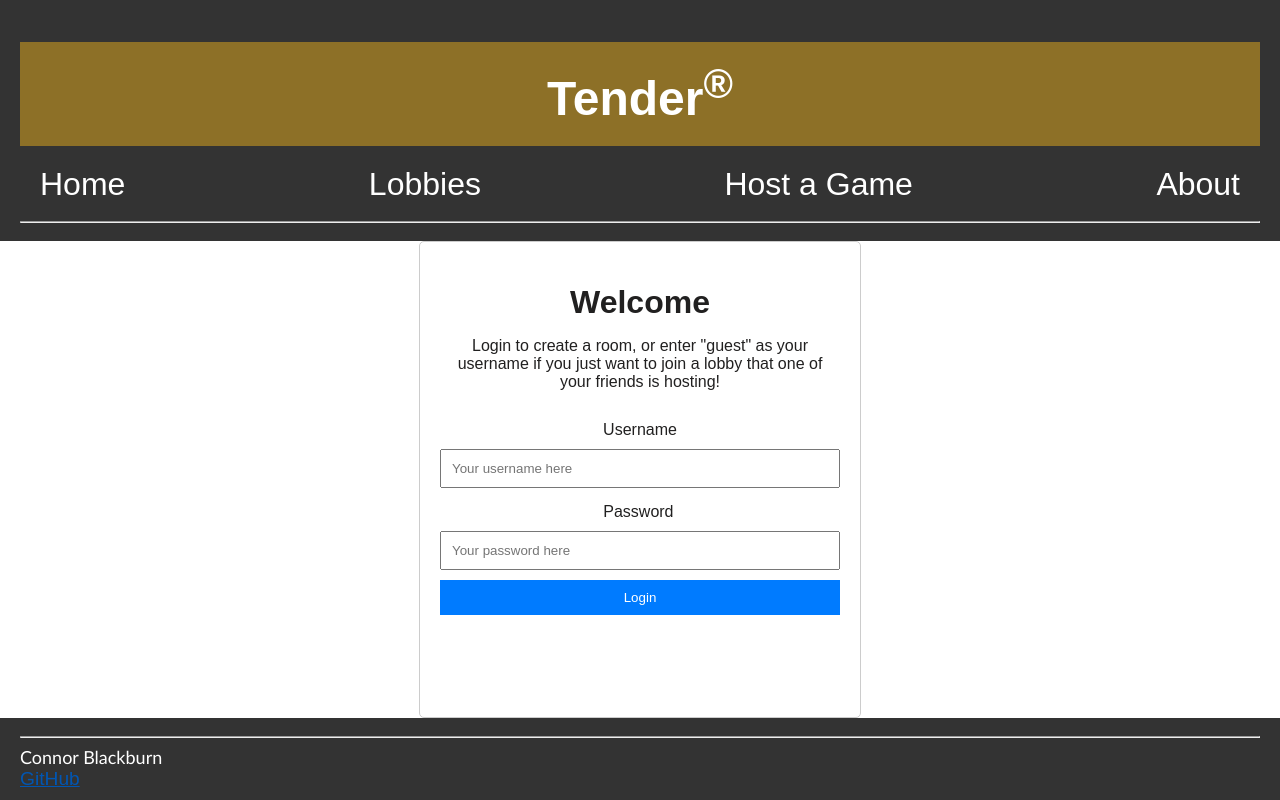
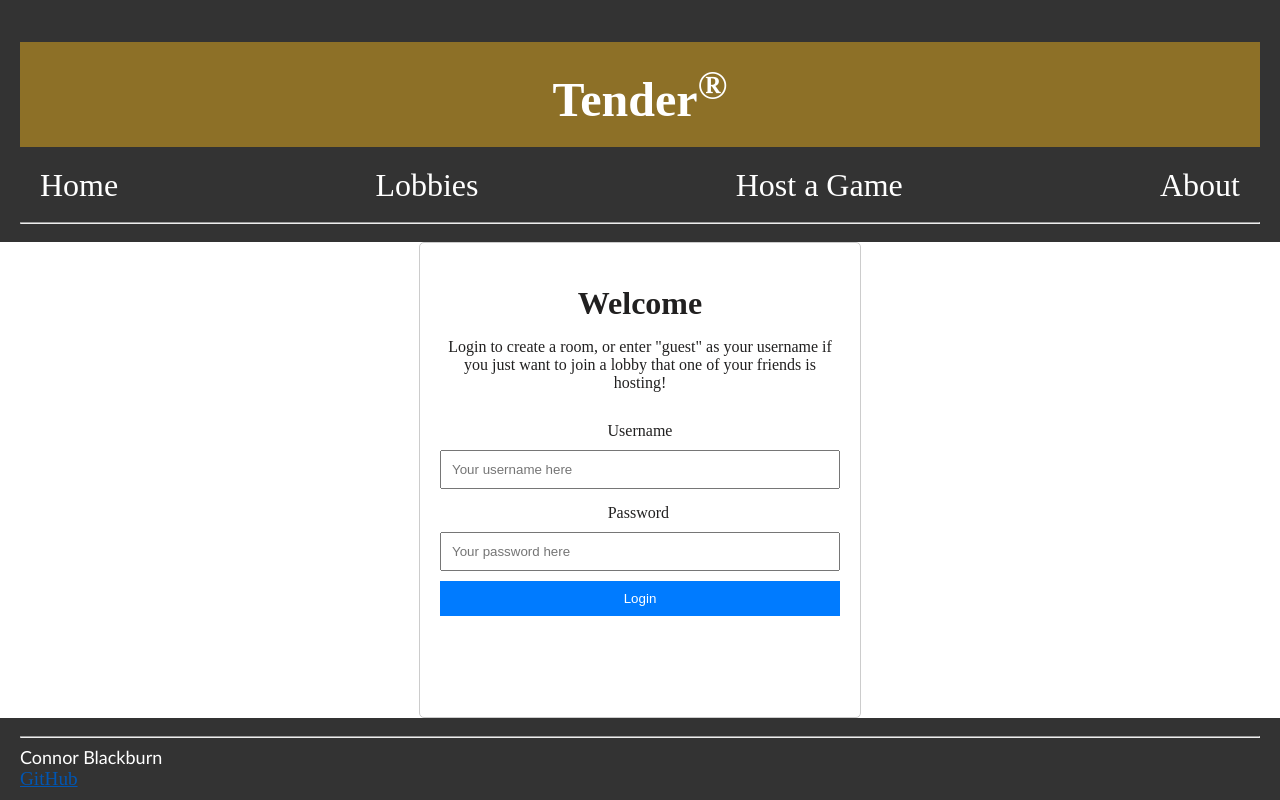
Before and after one commit to Smartiepants109/startup, a plain HTML site: page index.html in a window 1280 px wide. Drawn offline with Linux system fonts and the light colour scheme.

Commit message:
compared work done so far to rubric
Also changed the font. Georgia looks better.

```diff
--- a/styles.css
+++ b/styles.css
@@ -1,6 +1,6 @@
 
 body {
-    font-family: Arial, sans-serif;
+    font-family: gerogia;
     font-size: 16px;
     color: #212020;
     margin: auto;
```
Also changed, not shown: README.md.
